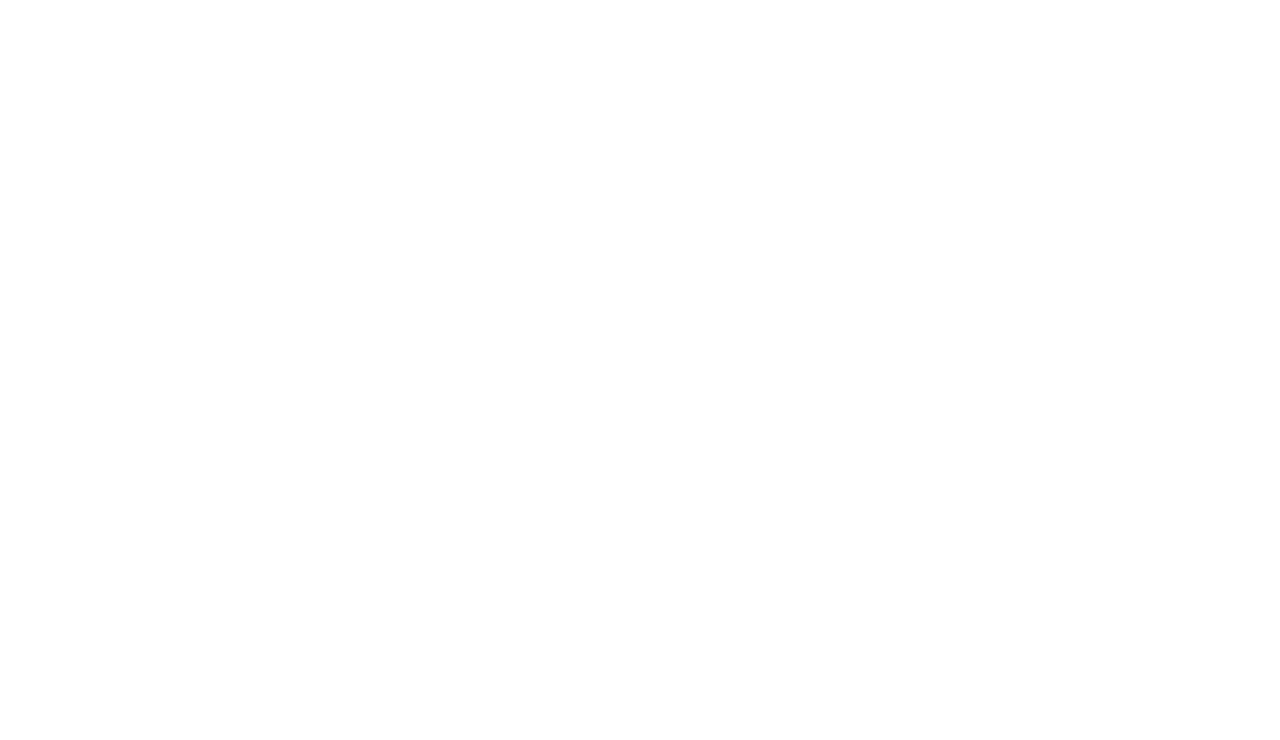
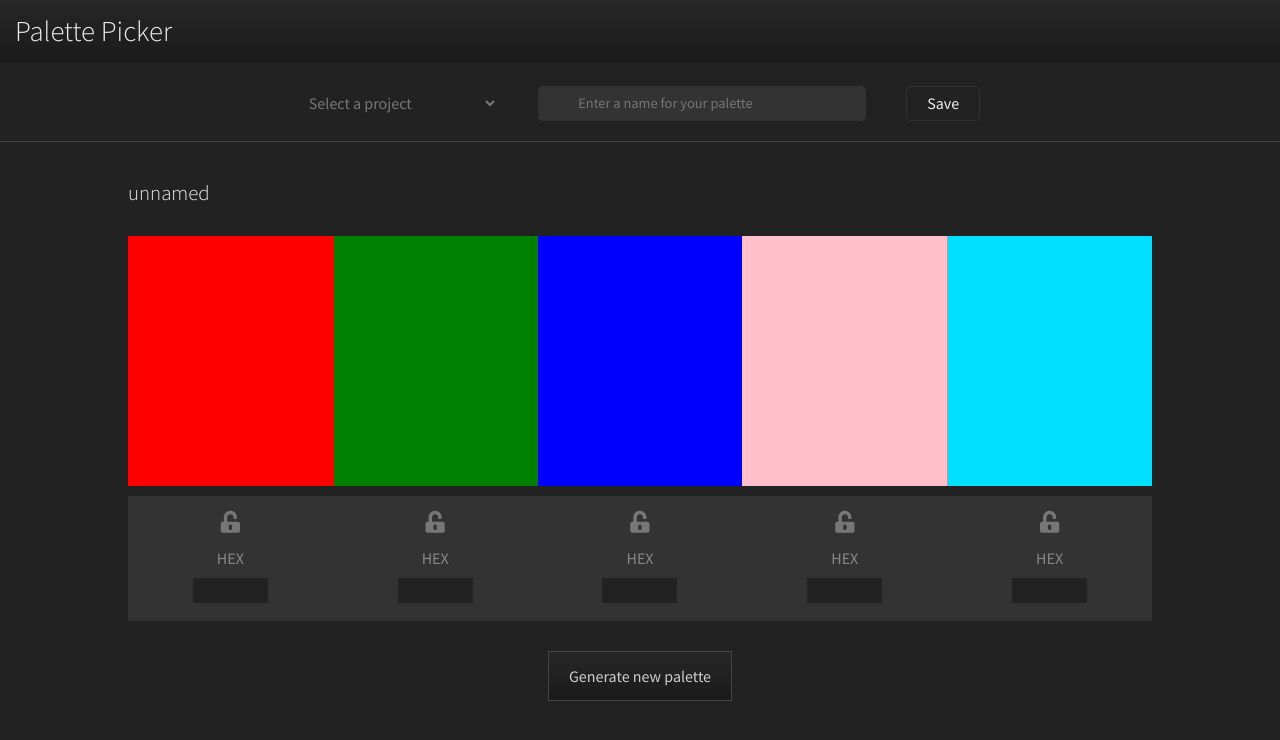
Before and after one commit to mcnamara14/palette-picker, a website: page public/index.html in a window 1280 px wide. Drawn offline with Linux system fonts and the light colour scheme.

Commit message:
Initial styling of app minus project section

```diff
--- a/public/css/styles.css
+++ b/public/css/styles.css
@@ -0,0 +1,161 @@
+* {
+	font-family: "Source Sans Pro";
+}
+
+html {
+	background: #222;
+}
+
+main {
+	width: 80%;
+	margin: 0 auto;
+	text-align: center;
+}
+
+header {
+	background: #272727; /* Old browsers */
+	background: -moz-linear-gradient(top, #272727 0%, #1a1a1a 99%); /* FF3.6-15 */
+	background: -webkit-linear-gradient(top, #272727 0%,#1a1a1a 99%); /* Chrome10-25,Safari5.1-6 */
+	background: linear-gradient(to bottom, #272727 0%,#1a1a1a 99%); /* W3C, IE10+, FF16+, Chrome26+, Opera12+, Safari7+ */
+	filter: progid:DXImageTransform.Microsoft.gradient( startColorstr='#272727', endColorstr='#1a1a1a',GradientType=0 ); /* IE6-9 */
+	padding: 15px;
+}
+
+.add-project {
+    padding: 20px;
+    border-bottom: 1px solid #444;
+    display: flex;
+    justify-content: center;
+    margin-top: 3px;
+}
+
+h1 {
+	font-weight: 300;
+	color: #eee;
+	margin: 0;
+	font-size: 1.8rem;
+}
+
+h2 {
+	text-align: left;
+	color: #eee;
+	font-weight: 300;
+	font-size: 1.3rem;
+	margin-top: 40px;
+}
+
+.add-project select {
+	background: none;
+    border: none;
+    color: #777;
+    padding: 5px;
+    height: 35px;
+    width: 16%;
+}
+
+.add-project input {
+	margin: 0 40px;
+	border: none;
+	font-size: 0.9rem;
+    background: #333;
+    width: 20%;
+    padding: 0 40px;
+    border-radius: 5px;
+}
+
+.add-project button {
+    padding: 0 20px;
+    background: #222;
+    border-radius: 5px;
+    color: #eee;
+    border: 1px solid #333;
+}
+
+.add-project button:hover {
+	cursor: pointer;
+	background: #191919;
+}
+
+.palette-container {
+	display: flex;
+	flex-wrap: wrap;
+	margin-top: 30px;
+	justify-content: space-between;
+}
+
+.hex-lock-container {
+    height: 125px;
+    margin-top: 10px;
+    background: #333;
+}
+
+.hex-container {
+	display: flex;
+    flex-wrap: wrap;
+    color: #888;
+    justify-content: space-evenly;
+}
+
+.lock-container {
+	display: flex;
+    justify-content: space-around;
+    padding-top: 15px;
+}
+
+.palette {
+	height: 250px;
+	width: 20%;
+}
+
+.palette.one {
+	background: red;
+}
+
+.palette.two {
+	background: green;
+}
+
+.palette.three {
+	background: blue;
+}
+
+.palette.four {
+	background: pink;
+}
+
+.palette.five {
+	background: rgb(0, 225, 255);
+}
+
+.hex span {
+	background: #222;
+    display: inline-block;
+    height: 25px;
+    width: 75px;
+    margin: 0 auto;
+}
+
+.hex p {
+	margin-bottom: 10px;
+}
+
+.hex {
+    width: 20%;
+    display: flex;
+    flex-direction: column;
+    justify-content: space-evenly;
+    align-content: center;
+}
+
+i {
+	font-size: 22px;
+    color: #777;
+}
+
+.generate-btn {
+	padding: 15px 20px;
+    background: linear-gradient(to bottom, #272727 0%,#1a1a1a 99%);
+    border: 1px solid #444;
+    margin-top: 30px;
+    color: #ccc;
+}
--- a/public/index.html
+++ b/public/index.html
@@ -7,8 +7,51 @@
   <link rel="stylesheet" href="css/styles.css">
   <link rel="stylesheet" href="css/responsive.css">
   <link rel="stylesheet" href="css/normalize.css">
+  <link rel="stylesheet" href="https://use.fontawesome.com/releases/v5.1.0/css/all.css" integrity="sha384-lKuwvrZot6UHsBSfcMvOkWwlCMgc0TaWr+30HWe3a4ltaBwTZhyTEggF5tJv8tbt" crossorigin="anonymous">
+  <link href="https://fonts.googleapis.com/css?family=Source+Sans+Pro:300,400,600,700" rel="stylesheet">
 </head>
 <body>
+	<header>
+		<h1>Palette Picker</h1>
+	</header>
+	<section class="add-project">
+			<select>
+					<option value="" disabled selected>Select a project</option>
+					<option value="volvo">Volvo</option>
+					<option value="saab">Saab</option>
+					<option value="mercedes">Mercedes</option>
+					<option value="audi">Audi</option>
+				</select>
+				<input placeholder="Enter a name for your palette" />
+				<button>Save</button>
+	</section>
+	<main>
+		<h2>unnamed</h2>
+		<section class="palette-container">
+				<article class="palette one"></article>
+				<article class="palette two"></article>
+				<article class="palette three"></article>
+				<article class="palette four"></article>
+				<article class="palette five"></article>
+		</section>
+		<section class="hex-lock-container">
+			<section class="lock-container">
+				<article class="lock one"><i class="fas fa-unlock-alt"></i></article>
+				<article class="lock two"><i class="fas fa-unlock-alt"></i></article>
+				<article class="lock three"><i class="fas fa-unlock-alt"></i></article>
+				<article class="lock four"><i class="fas fa-unlock-alt"></i></article>
+				<article class="lock five"><i class="fas fa-unlock-alt"></i></article>
+			</section>
+			<section class="hex-container">
+				<article class="hex one"><p>HEX</p><span></span></article>
+				<article class="hex two"><p>HEX</p><span></span></article>
+				<article class="hex three"><p>HEX</p><span></span></article>
+				<article class="hex four"><p>HEX</p><span></span></article>
+				<article class="hex five"><p>HEX</p><span></span></article>
+			</section>
+		</section>
+		<button class="generate-btn">Generate new palette</button>
+</main>
 <script src="js/scripts.js"></script>
 </body>
 </html>
--- a/server.js
+++ b/server.js
@@ -4,9 +4,7 @@ const app = express();
 app.set('port', process.env.PORT || 3000);
 app.locals.title = 'Palette Picker';
 
-app.get('/', (request, response) => {
-    response.send('Palette Picker is working')
-});
+app.use(express.static('public'))
 
 app.listen(app.get('port'), () => {
     console.log(`${app.locals.title} is running on ${app.get('port')}.`);
```
